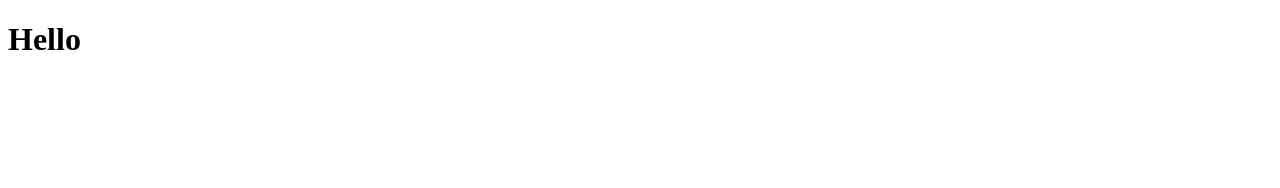
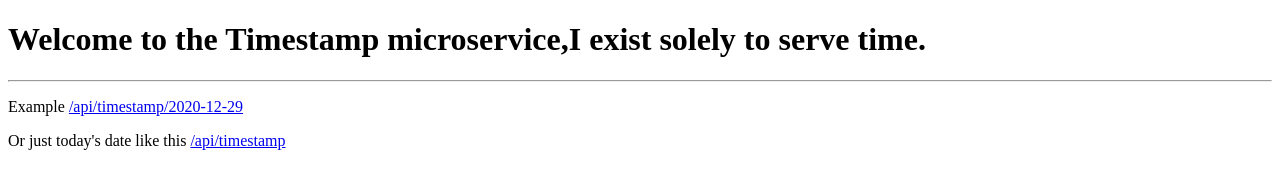
Before and after one commit to lucas-langa/TimestampMicroservice, a website: page views/index.html in a window 1280 px wide. Drawn offline with Linux system fonts and the light colour scheme.

Commit message:
added some text

```diff
--- a/views/index.html
+++ b/views/index.html
@@ -6,6 +6,14 @@
   <title>Document</title>
 </head>
 <body>
-  <h1>Hello</h1>
+  <h1>Welcome to the Timestamp microservice,I exist solely to serve time.</h1>
+  <hr>
+  <p>
+    Example <a href="/api/timestamp/2020-12-29">/api/timestamp/2020-12-29</a>
+  </p>
+  <p>
+    Or just today's date like this <a href="/api/timestamp/">/api/timestamp</a>
+  </p>
+
 </body>
 </html>
```
